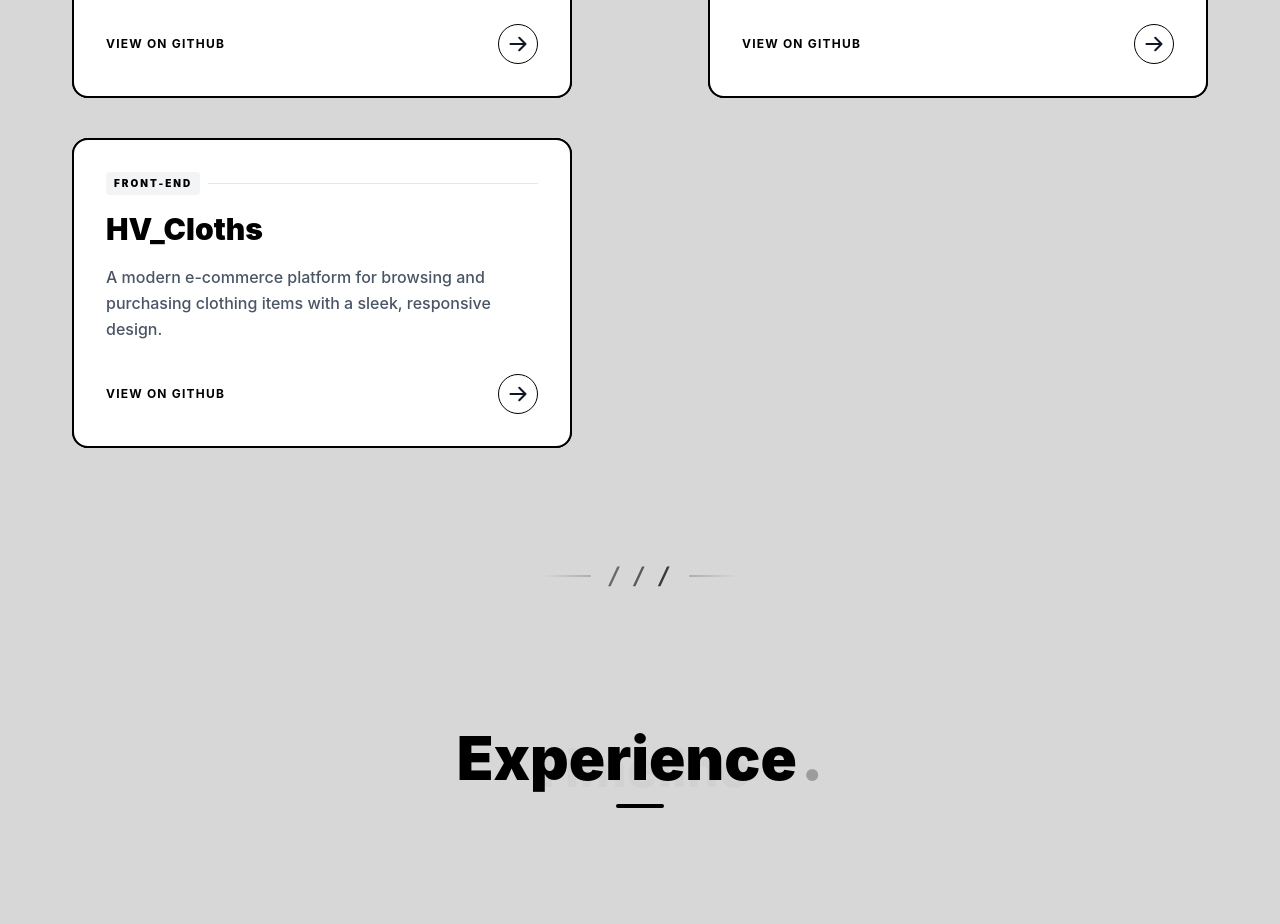
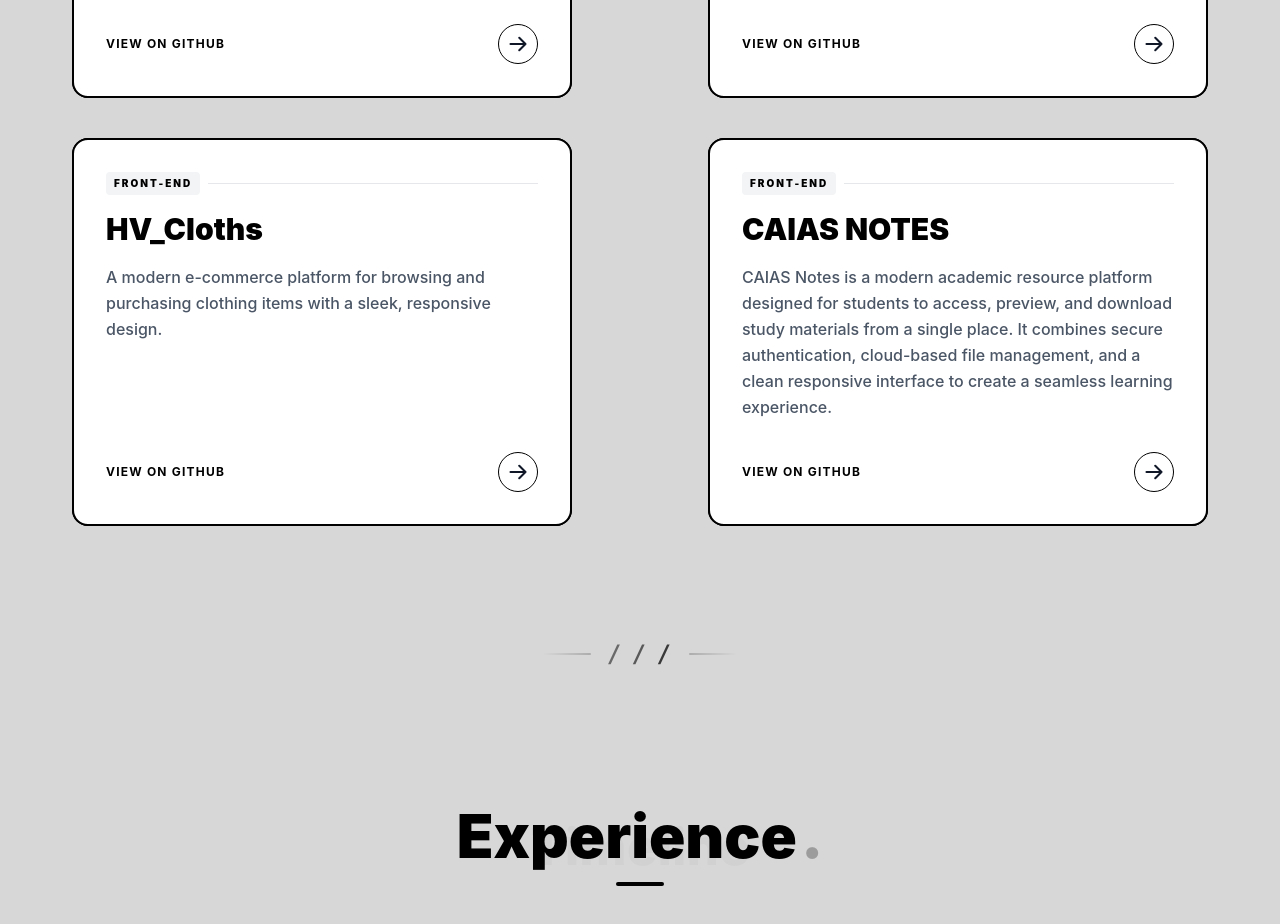
Before and after one commit to HaiderV/Front_End_Project--7--Portfolio, a React (Vite) app: page / in a window 1280 px wide. Shown: the part 4360-5284 px from the top of the page. Built offline with nearby package versions, Linux system fonts and the light colour scheme.

Commit message:
Add CAIAS Notes project to Projects component

```diff
--- a/src/components/Projects.jsx
+++ b/src/components/Projects.jsx
@@ -39,6 +39,13 @@ const projects = [
       "A modern e-commerce platform for browsing and purchasing clothing items with a sleek, responsive design.",
     link: "https://github.com/HaiderV/HV_Cloths",
   },
+  {
+    type: "Front-End",
+    title: "CAIAS NOTES",
+    description:
+      "CAIAS Notes is a modern academic resource platform designed for students to access, preview, and download study materials from a single place. It combines secure authentication, cloud-based file management, and a clean responsive interface to create a seamless learning experience.",
+    link: "https://github.com/HaiderV/CAIAS-NOTES",
+  },
 ];
 
 function Projects() {
```
